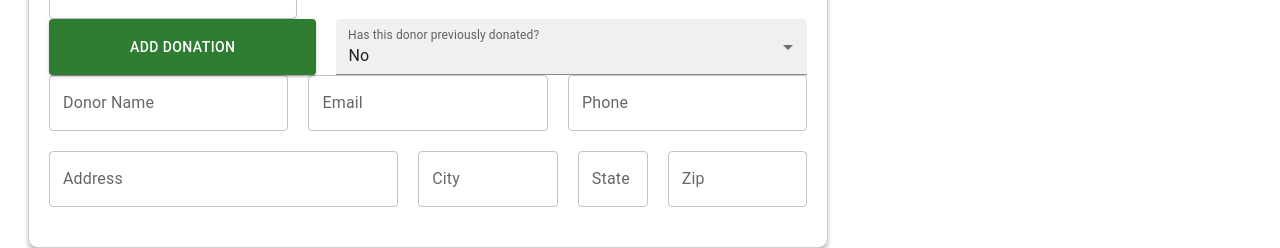
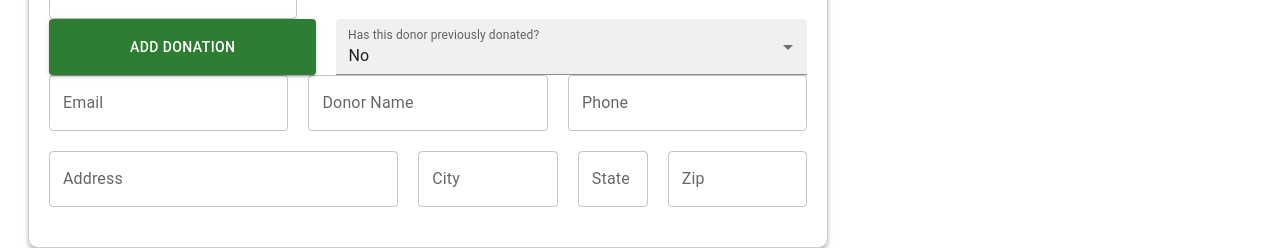
Before and after one commit to hack4impact-utk/mission-of-hope, a Next.js app: page /donation in a window 1280 px wide. Shown: the part 456-704 px from the top of the page. Built offline with nearby package versions, Linux system fonts and the light colour scheme.

Commit message:
Fix UI to ask user to fill email first

```diff
--- a/src/app/donation/page.tsx
+++ b/src/app/donation/page.tsx
@@ -1,5 +1,5 @@
 'use client';
-import { Button, InputLabel } from '@mui/material';
+import { Button, InputLabel, Typography } from '@mui/material';
 import FormControl from '@mui/material/FormControl';
 import MenuItem from '@mui/material/MenuItem';
 import Select from '@mui/material/Select';
@@ -141,20 +141,25 @@ export default function DonationsForm() {
           </FormControl>
         </div>
 
+        {prevDonated && (
+          <Typography component="h3" mb={1}>
+            Please fill out the email before proceeding
+          </Typography>
+        )}
         {/* For when user selects from yes/no dropdown */}
         <div className={styles.nameEmailPhone}>
-          <TextField
-            id="outlined-required"
-            label="Donor Name"
-            value={dropdownDonorName}
-            onChange={(e) => setDropdownDonarName(e.target.value)}
-          />
           <TextField
             label="Email"
             id="outlined-required"
             value={donorEmail}
             onChange={(e) => setDonorEmail(e.target.value)}
             type="email"
+          />
+          <TextField
+            id="outlined-required"
+            label="Donor Name"
+            value={dropdownDonorName}
+            onChange={(e) => setDropdownDonarName(e.target.value)}
           />
           <TextField
             label="Phone"
```
